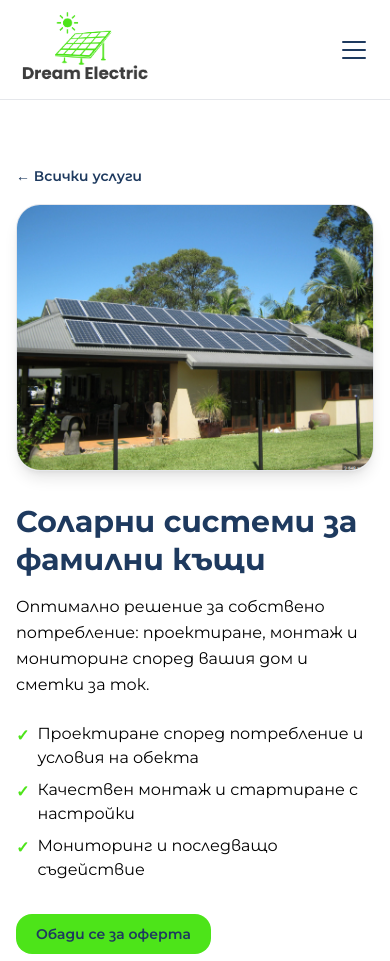
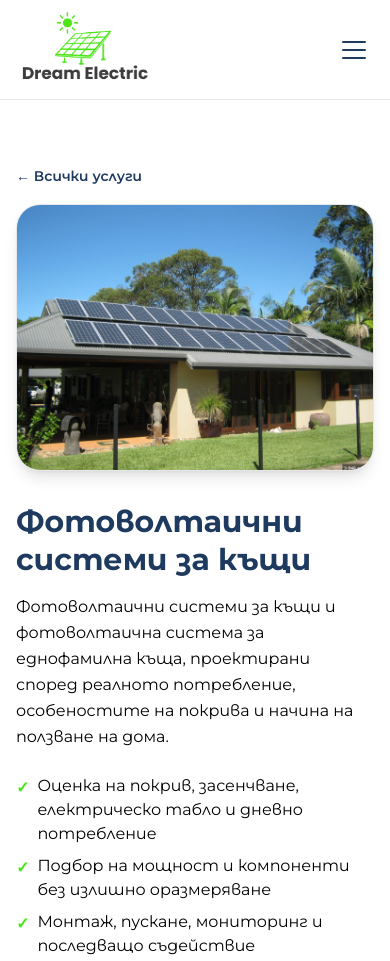
Before and after one commit to webstudio28/dreamelectricbg, an Eleventy site: page src/uslugi/service.njk in a window 390 px wide. Shown: the top 961 px of the page. Built offline with nearby package versions, Linux system fonts and the light colour scheme; Eleventy itself is replaced by a stand-in of ours; files that its build step writes are made by us from their sources.

Commit message:
service 1 good!

```diff
--- a/src/_data/services.json
+++ b/src/_data/services.json
@@ -1,16 +1,74 @@
 [
   {
     "slug": "solarni-sistemi-za-kashti",
-    "title": "Соларни системи за фамилни къщи",
-    "shortDescription": "Оптимално решение за собствено потребление: проектиране, монтаж и мониторинг според вашия дом и сметки за ток.",
-    "longDescription": "Фотоволтаичната система за дома е най-добрият начин да намалите разходите за електроенергия и да направите бюджета си по-предвидим.\n\nЗапочваме с кратка консултация и оглед: ориентация, засенчване, покривна конструкция и електрическо табло. След това подбираме конфигурация спрямо вашето потребление и възможност за бъдещо разширение (батерия, зарядна станция, допълнителни панели).\n\nСлед монтажа настройваме мониторинг, за да следите производството и да имате увереност, че системата работи оптимално.",
+    "title": "Фотоволтаични системи за къщи",
+    "shortDescription": "Фотоволтаични системи за къщи и фотоволтаична система за еднофамилна къща, проектирани според реалното потребление, особеностите на покрива и начина на ползване на дома.",
+    "longDescription": "Фотоволтаичните системи за къщи са решение за домакинства, които искат по-добър контрол върху разходите за електроенергия и по-предвидимо дългосрочно потребление. При една фотоволтаична система за еднофамилна къща най-важно е мощността, компонентите и конфигурацията да се подберат според конкретния обект, а не по универсален шаблон.\n\nПри планирането имат значение ориентацията и наклонът на покрива, наличното засенчване, състоянието на покривната конструкция, свободната площ за монтаж и профилът на дневно потребление. Тези фактори влияят както върху очакваното производство, така и върху това доколко произведената енергия ще се използва ефективно в самото домакинство.\n\nПодхождаме с оглед, предварителна оценка и техническо планиране, за да предложим система, която е реалистична за изпълнение, съобразена с дома и подготвена за стабилна работа след монтажа.",
     "bullets": [
-      "Проектиране според потребление и условия на обекта",
-      "Качествен монтаж и стартиране с настройки",
-      "Мониторинг и последващо съдействие"
+      "Оценка на покрив, засенчване, електрическо табло и дневно потребление",
+      "Подбор на мощност и компоненти без излишно оразмеряване",
+      "Монтаж, пускане, мониторинг и последващо съдействие"
     ],
     "image": "familna1.png",
-    "additionalImages": ["familna2.png"]
+    "additionalImages": ["familna2.png"],
+    "sections": [
+      {
+        "title": "Кога една фотоволтаична система за къща е подходящо решение",
+        "body": "Най-често фотоволтаичните системи за къщи са подходящи, когато домакинството има устойчиво електропотребление през годината и разполага с покрив или площ, която позволява коректен монтаж. Решението е особено логично при еднофамилни къщи, в които има постоянно потребление от битови уреди, отопление или охлаждане, бойлер, помпи, зарядни устройства и други консуматори.\n\nДобрата система не започва от броя панели, а от разбирането как се използва електроенергията в конкретния дом. Ако по-голяма част от потреблението е през деня, потенциалът за собствено потребление обикновено е по-добър. Ако има планове за бъдещи товари като батерия, зарядна станция или електрифицирано отопление, това също е добре да се предвиди още в етапа на проектиране."
+      },
+      {
+        "title": "Кои фактори определят правилната мощност и конфигурация",
+        "body": "При една фотоволтаична система за еднофамилна къща няма универсална мощност, която да е правилна за всеки обект. Реалното оразмеряване стъпва върху комбинация от технически и експлоатационни фактори. Сред най-важните са годишното и дневното потребление, ориентацията на покрива, наклонът, възможното засенчване от комини, съседни сгради или дървета, както и разпределението на използваемата площ.\n\nВажни са също състоянието на покрива и електрическото табло. Преди монтаж е разумно да се провери дали конструкцията е подходяща за натоварването и дали електрическата част позволява безопасно и коректно присъединяване. При оценката на очакваното производство трябва да се има предвид, че изчисленията винаги са прогноза, а не обещание за абсолютно фиксиран резултат за всяка година.",
+        "bullets": [
+          "Профил на потребление през деня и през сезоните",
+          "Ориентация, наклон и засенчване на покрива",
+          "Свободна и реално използваема площ за монтаж",
+          "Състояние на покривната конструкция и електрическото табло",
+          "Планове за бъдещо разширение на системата"
+        ]
+      },
+      {
+        "title": "Как протича изпълнението",
+        "body": "Работният процес започва с първоначален разговор и събиране на основна информация за обекта. След това се прави оглед и техническа оценка, за да се прецени кои решения са приложими в практиката. На тази база се подготвя предложение за мощност, конфигурация и основни компоненти.\n\nСлед одобрение се планират доставката, монтажът и електрическото свързване. В края на изпълнението системата се настройва, тества се работата на основните компоненти и се активира мониторингът, когато е предвиден. Целта е обектът да бъде предаден в работещо състояние, с ясна информация как се следи производството и какво да се наблюдава в ежедневната експлоатация.",
+        "bullets": [
+          "Предварителен разговор и събиране на данни за обекта",
+          "Оглед, проверка на покрива и техническа оценка",
+          "Предложение за мощност, компоненти и конфигурация",
+          "Монтаж, свързване и начални настройки",
+          "Пускане в експлоатация и инструкции за наблюдение"
+        ]
+      },
+      {
+        "title": "Инвертор, батерия и мониторинг",
+        "body": "Инверторът е ключов елемент във всяка система, защото управлява преобразуването на енергията и има пряко значение за наблюдението на работата. Подборът му трябва да е съобразен с мощността на масива, начина на свързване и възможностите за бъдещо разширение.\n\nБатерията не е задължителна за всяка къща. Тя има смисъл най-вече когато има конкретна цел: по-добро използване на произведената енергия извън часовете на производство, резервиране на определени товари или подготовка за по-голяма енергийна независимост. В много случаи е разумно още в началото да се прецени дали системата трябва да е готова за бъдещо добавяне на батерия, дори тя да не се монтира веднага.\n\nМониторингът е важен, защото позволява да се следи производството, да се виждат отклонения и да се реагира по-рано при проблеми. Това не заменя техническата поддръжка, но улеснява контрола върху системата в ежедневната работа."
+      },
+      {
+        "title": "Какво обикновено влияе на офертата",
+        "body": "При фотоволтаичните системи за къщи крайната оферта се определя не само от мощността. Значение имат типът и броят на панелите, избраният инвертор, сложността на монтажа, достъпът до покрива, необходимите защитни и конструктивни елементи, както и дали се предвиждат допълнителни решения като батерия, оптимизатори или разширена система за мониторинг.\n\nПоради тази причина най-точната оценка идва след реален преглед на обекта и уточняване на целите на домакинството. Това е по-надежден подход от използването на общи ориентири без връзка с конкретния покрив, потребление и електрическа инсталация."
+      }
+    ],
+    "faq": [
+      {
+        "q": "Подходяща ли е фотоволтаична система за всяка еднофамилна къща?",
+        "a": "Не всяка къща е еднакво подходяща. Нужна е оценка на покрива, засенчването, свободната площ, състоянието на конструкцията и електрическата част. Дори когато има ограничения, често може да се намери работещо решение, но то трябва да бъде съобразено с конкретния обект."
+      },
+      {
+        "q": "Как се определя нужната мощност на системата?",
+        "a": "Мощността се определя според реалното потребление, начина на използване на енергията през деня, наличната площ за монтаж и техническите характеристики на обекта. Целта не е просто да се монтират повече панели, а да се изгради система с разумен баланс между производство, собствено потребление и възможност за бъдещо развитие."
+      },
+      {
+        "q": "Колко важно е засенчването?",
+        "a": "Засенчването е съществен фактор, защото може да намали производството и да повлияе на ефективността на цялата система. Затова при огледа се обръща внимание на близки сгради, дървета, комини и други елементи, които могат да ограничат слънчевото греене в различни часове на деня."
+      },
+      {
+        "q": "Нужна ли е батерия още от самото начало?",
+        "a": "Не задължително. За много домакинства първата стъпка е добре оразмерена фотоволтаична система без батерия. Батерия има смисъл, когато има конкретна нужда от съхранение на енергия, резервиране на товари или по-голяма независимост в определени режими на работа."
+      },
+      {
+        "q": "Защо мониторингът е важен при домашна система?",
+        "a": "Мониторингът дава видимост върху работата на системата и помага да се следи дали производството е в нормални граници. Това улеснява откриването на отклонения и дава по-ясна представа как системата работи в ежедневния режим на дома."
+      }
+    ]
   },
   {
     "slug": "solarni-sistemi-za-biznes",
@@ -18,7 +76,7 @@
     "shortDescription": "Решения за халета, складове и производствени обекти с фокус върху бърза възвръщаемост и стабилна работа.",
     "longDescription": "За бизнеса най-важни са възвръщаемостта, надеждността и предвидимостта. Подхождаме с анализ на профила на потребление и наличната площ (покрив/терен), за да предложим система с оптимална мощност.\n\nСъобразяваме се с изискванията за безопасност, организацията на обекта и работния процес. След монтажа осигуряваме мониторинг и базова поддръжка, за да се минимизират загубите от престои и да се следи реалната продукция.",
     "bullets": [
-      "Проект „до ключ“ за индустриални обекти",
+      "Проект „от А до Я“ за индустриални обекти",
       "Оптимизация спрямо профил на консумация",
       "Мониторинг и контрол на производството"
     ],
--- a/src/uslugi/service.njk
+++ b/src/uslugi/service.njk
@@ -57,6 +57,31 @@ eleventyComputed:
   </section>
   {% endif %}
 
+  {% if service.sections and service.sections.length %}
+    {% for sec in service.sections %}
+  <section class="section-padding {% if loop.index0 % 2 == 0 %}bg-white{% else %}bg-brand-buttercream{% endif %}">
+    <div class="container-custom">
+      <div class="max-w-4xl">
+        <h2 class="text-2xl md:text-3xl font-bold text-brand-blue">{{ sec.title }}</h2>
+        <div class="mt-6 rounded-3xl bg-white border border-brand-blue/10 shadow-sm p-6 md:p-8">
+          <p class="text-brand-blue/90 leading-relaxed whitespace-pre-line">{{ sec.body }}</p>
+          {% if sec.bullets and sec.bullets.length %}
+          <ul class="mt-6 space-y-3 text-brand-blue/90">
+            {% for bullet in sec.bullets %}
+            <li class="flex items-start gap-3">
+              <span class="mt-0.5 text-brand-accent font-bold">✓</span>
+              <span>{{ bullet }}</span>
+            </li>
+            {% endfor %}
+          </ul>
+          {% endif %}
+        </div>
+      </div>
+    </div>
+  </section>
+    {% endfor %}
+  {% endif %}
+
   {% if service.additionalImages and service.additionalImages.length %}
   <section class="pb-12 md:pb-16 bg-brand-buttercream">
     <div class="container-custom">
@@ -71,5 +96,23 @@ eleventyComputed:
   </section>
   {% endif %}
 
+  {% if service.faq and service.faq.length %}
+  <section class="section-padding bg-white">
+    <div class="container-custom">
+      <div class="max-w-4xl">
+        <h2 class="text-2xl md:text-3xl font-bold text-brand-blue">Често задавани въпроси</h2>
+        <div class="mt-6 grid gap-4">
+          {% for item in service.faq %}
+          <div class="rounded-3xl border border-brand-blue/10 bg-brand-buttercream p-6">
+            <h3 class="text-lg font-semibold text-brand-blue">{{ item.q }}</h3>
+            <p class="mt-3 text-brand-blue/90 leading-relaxed whitespace-pre-line">{{ item.a }}</p>
+          </div>
+          {% endfor %}
+        </div>
+      </div>
+    </div>
+  </section>
+  {% endif %}
+
   {% include "sections/home-footer-cta.njk" %}
 </main>
```
